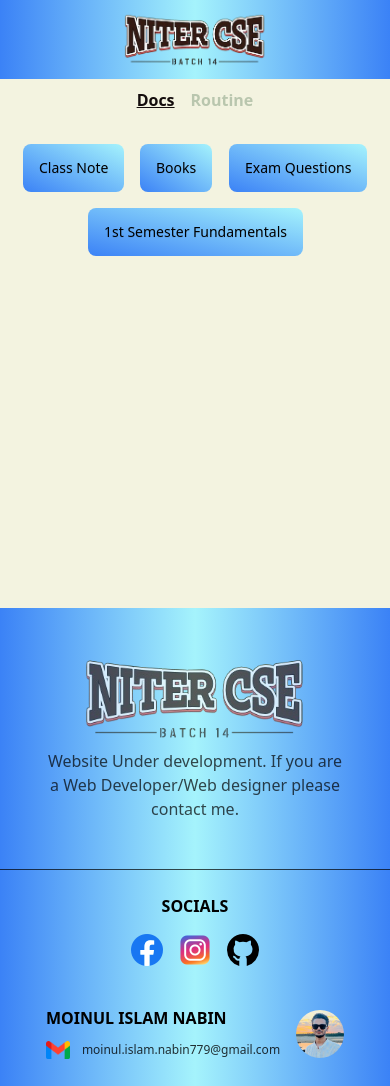
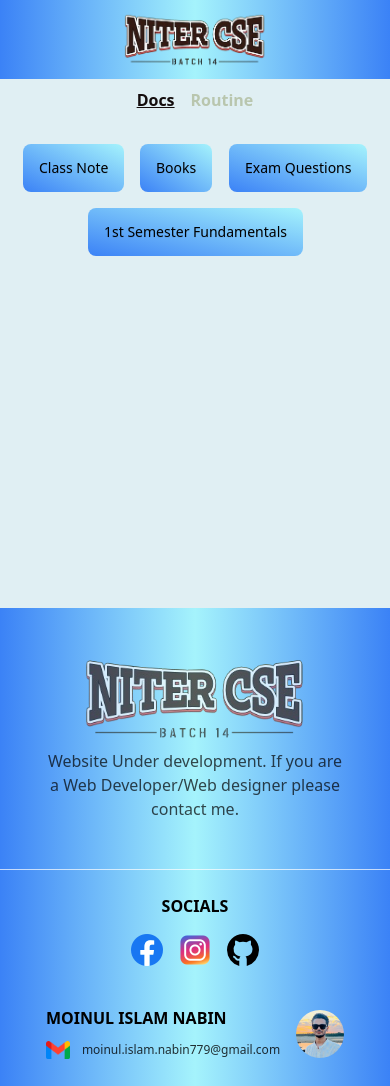
Before and after one commit to MoinulIslamNabin/Niter_Personal_project_1, a React (Vite) app: page / in a window 390 px wide. Built offline with nearby package versions, Linux system fonts and the light colour scheme.

Commit message:
body color change

```diff
--- a/src/Components/Footer/Footer.jsx
+++ b/src/Components/Footer/Footer.jsx
@@ -10,7 +10,7 @@ import me from "../../assets/me.jpg";
 const Footer = () => {
   return (
     <div className=" bg-gradient-to-l from-blue-500 via-cyan-200 to-blue-500">
-      <footer className="container !mx-auto justify-items-center footer text-base-content border-black opacity-70 border-b lg:px-20 py-8">
+      <footer className="container !mx-auto justify-items-center footer text-base-content border-white opacity-70 border-b lg:px-20 py-8">
         <div className="hero-content w-full text-center">
           <div className="w-10/12 flex flex-col justify-center items-center gap-2">
             <img src={logo} alt="" className="md:w-auto w-3/4" />
--- a/src/index.css
+++ b/src/index.css
@@ -3,6 +3,6 @@
 @tailwind utilities;
 
 body {
-  background: #F3F3E0;
+  background: #e0eff3;
 
 }
```
